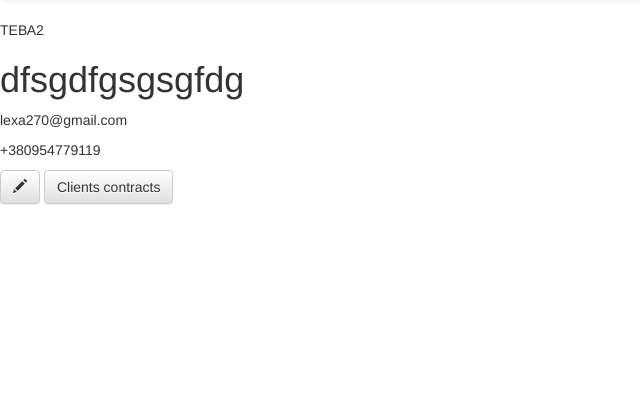
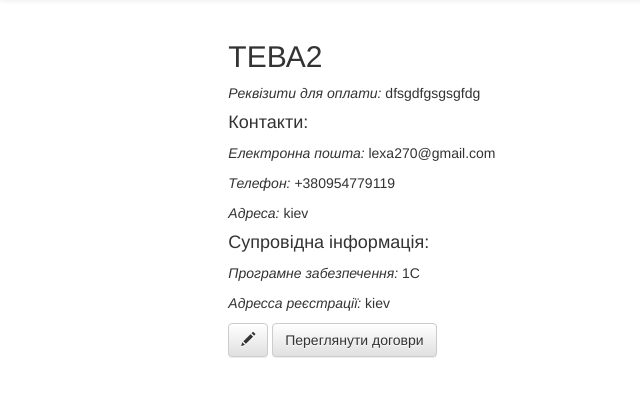
Before and after one commit to alexeyshulzhenko/OBDZ_Project, a Django app: page /clients/1/ in a window 1280 px wide. Shown: the part 52-449 px from the top of the page, without its empty margins (0-640 px from the left). Run offline with Django 3.2, Linux system fonts and the light colour scheme; a user stored in the database is signed in; data comes from the database, SQL or seed files in the repository; some libraries are stand-ins or nearby versions.

Commit message:
Everything fucked up

```diff
--- a/OnlineAgecy/views.py
+++ b/OnlineAgecy/views.py
@@ -41,6 +41,7 @@
     client = get_object_or_404(Client, id=id)
     return render(request, 'clients/client_detail.html', {'client': client})
 
+
 @login_required(login_url="login/")
 def client_edit(request, id):
     client = get_object_or_404(Client, id=id)
@@ -57,15 +58,15 @@
 @login_required(login_url="login/")
 def all_clients_contracts(request, id):
 	# get the blog clients that are published
-	contracts = Contract.objects.raw('SELECT * FROM OnlineAgecy_contract WHERE Client_id_id =' + id)
+	items = Contract.objects.raw('SELECT * FROM OnlineAgecy_contract WHERE Client_id_id =' + id)
 	# now return the rendered template
-	return render(request, "contracts/allUserContracts.html", {'contracts': contracts})
+	return render(request, "clients/allUserContracts.html", {'items': items}, {'client': id})
 
 @login_required(login_url="login/")
 def clients_documents(request, id):
-    client = Client.objects.raw('SELECT OnlineAgecy_client.id, OnlineAgecy_client.Name, OnlineAgecy_act.Client_id_id AS id  '
+    item = Client.objects.raw('SELECT OnlineAgecy_client.id, OnlineAgecy_client.Name AS Name, OnlineAgecy_act.Client_id_id AS id  '
                                 'from OnlineAgecy_client join OnlineAgecy_act using (id) WHERE OnlineAgecy_client.id =' + id)
-    return render(request, 'clients/clients_documents.html', {'client': client})
+    return render(request, 'clients/clients_documents.html', {'item': item})
 
 
 
--- a/static/css/main.css
+++ b/static/css/main.css
@@ -1,5 +1,3 @@
 .fill-height-or-more > div {
     height: 220px;
 }
-
-.form >
--- a/templates/acts/act_list.html
+++ b/templates/acts/act_list.html
@@ -4,17 +4,15 @@
 {% block title %} acts list {% endblock %}
 
 {% block content %}
+    <div class="col-lg-8 col-lg-offset-2 col-md-8 col-md-offset-2">
         <span><h1> acts list </h1></span><span><a href="{% url 'act_new' %}" class="top-menu"><span class="glyphicon glyphicon-plus"></span></a></span>
-
         {% for act in acts %}
              <div class="act">
                  <div class="Name">
                     <h3><a href="{%  url 'act_detail' act.id %}">{{act.Name}}</a></h3>
                  </div>
                  <p>{{ act.Payment_info }}</p>
-
             </div>
-
-
         {% endfor %}
+    </div>
 {% endblock %}
--- a/templates/bills/bills_list.html
+++ b/templates/bills/bills_list.html
@@ -4,6 +4,7 @@
 {% block title %} All bills {% endblock %}
 
 {% block content %}
+    <div class="col-lg-8 col-lg-offset-2 col-md-8 col-md-offset-2">
         <h1> All bills </h1><span class="glyphicon glyphicon-plus"></span></a>
         {% for bill in bills %}
             <h2><a href="{%  url 'bill_detail' bill.id %}"> bill No:{{bill.id}}</a> </h2>
@@ -11,4 +12,5 @@
             <p>Made by Brief No: {{bill.Brief_id}}</p>
             <p>For services: {{bill.Brief_id}}</p>
         {% endfor %}
+    </div>
 {% endblock %}
--- a/templates/briefs/briefs_list.html
+++ b/templates/briefs/briefs_list.html
@@ -4,6 +4,7 @@
 {% block title %} briefs list {% endblock %}
 
 {% block content %}
+    <div class="col-lg-8 col-lg-offset-2 col-md-8 col-md-offset-2">
         <span><h1> briefs list </h1></span><span><a href="{% url 'brief_new' %}" class="top-menu"><span class="glyphicon glyphicon-plus"></span></a></span>
 
         {% for brief in briefs %}
@@ -15,7 +16,6 @@
                  <p>Дата початку: {{brief.Start_date}} </p>
                  <p>Дата закінчення: {{brief.End_date}} </p>
             </div>
-
-
         {% endfor %}
+    </div>
 {% endblock %}
--- a/templates/clients/client_detail.html
+++ b/templates/clients/client_detail.html
@@ -1,12 +1,22 @@
 {% extends 'layouts/base.html' %}
 
 {% block content %}
-     <div class="Name">
-         {{client.Name}}
+     <div class="col-lg-8 col-lg-offset-2 col-md-8 col-md-offset-2">
+         <div class="Name">
+             <h2>{{client.Name}}</h2>
+         </div>
+
+         <p><i>Реквізити для оплати: </i> {{ client.Payment_info }}</p>
+         <h4>Контакти:</h4>
+         <p><i>Електронна пошта: </i>{{client.Mail}} </p>
+         <p><i>Телефон: </i>{{client.Phone}} </p>
+         <p><i>Адреса: </i>{{ client.Office_adress }}</p>
+         <h4>Супровідна інформація:</h4>
+         <p><i>Програмне забезпечення: </i>{{client.Software}} </p>
+         <p><i>Адресса реєстрації: </i>{{client.Registration_adress}}</p>
+         <a class="btn btn-default" href="{% url 'client_edit' id=client.id %}">
+             <span class="glyphicon glyphicon-pencil"></span>
+         </a>
+         <a class="btn btn-default" href="{% url 'all_clients_contracts' id=client.id %}">Переглянути договри</a>
      </div>
-     <h1>{{client.Payment_info}}</h1>
-     <p>{{client.Mail}} </p>
-     <p>{{client.Phone}} </p>
-     <a class="btn btn-default" href="{% url 'client_edit' id=client.id %}"><span class="glyphicon glyphicon-pencil"></span></a>
-     <a class="btn btn-default" href="{% url 'all_clients_contracts' id=client.id %}">Clients contracts</a>
 {% endblock %}
--- a/templates/contractors/contractors_list.html
+++ b/templates/contractors/contractors_list.html
@@ -4,6 +4,7 @@
 {% block title %} contractors list {% endblock %}
 
 {% block content %}
+    <div class="col-lg-8 col-lg-offset-2 col-md-8 col-md-offset-2">
         <span><h1> contractors list </h1></span>
         <span>
             <a href="{% url 'contractors_new' %}" class="top-menu">
@@ -18,7 +19,6 @@
                  </div>
                  <p>Реквізити: {{Contractor.Payment_info}} </p>
             </div>
-
-
         {% endfor %}
+    </div>
 {% endblock %}
--- a/templates/contracts/contracts_list.html
+++ b/templates/contracts/contracts_list.html
@@ -4,6 +4,7 @@
 {% block title %} All contracts {% endblock %}
 
 {% block content %}
+    <div class="col-lg-8 col-lg-offset-2 col-md-8 col-md-offset-2">
         <h1> All contracts </h1><a href="{%  url 'contract_new'%}"> <span class="glyphicon glyphicon-plus"></a></span></a>
         {% for contract in contracts %}
             <h2><a href="{%  url 'contract_detail' contract.id %}"> Contract No:{{contract.id}}</a> </h2>
@@ -11,4 +12,5 @@
             <p>Made by Brief No: {{contract.Brief_id}}</p>
             <p>For services: {{contract.Brief_id}}</p>
         {% endfor %}
+    </div>
 {% endblock %}
```
Also changed, not shown: templates/clients/clients_documents.html (+7 -7 lines), templates/clients/clients_list.html (+14 -6 lines), templates/contractors/contractor_detail.html (+10 -6 lines), templates/contracts/contract_detail.html (+10 -6 lines), templates/manager/manager_detail.html (+10 -6 lines), templates/manager/manager_list.html (+10 -6 lines), templates/services/service_detail.html (+10 -6 lines), templates/clients/allUserContracts.html (renamed from templates/contracts/allUserContracts.html). Lines whose indentation alone changed are shown as unchanged.
